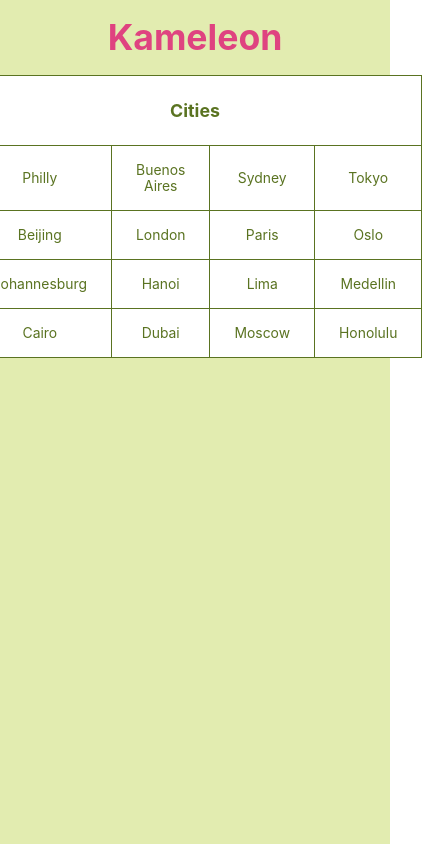
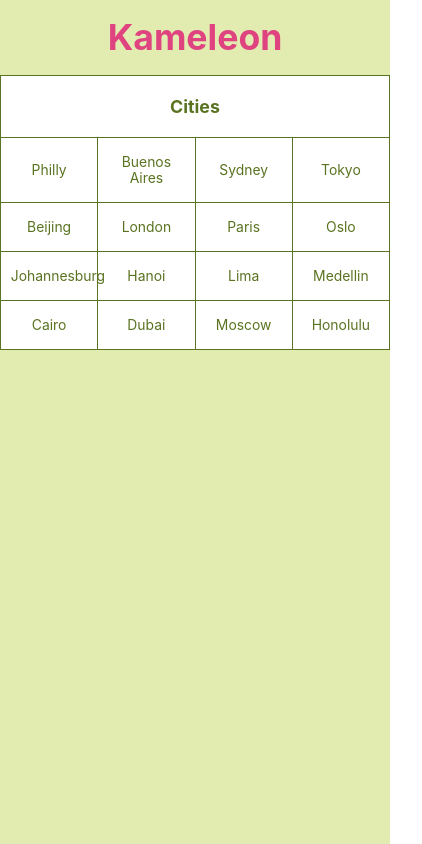
Before and after one commit to cndonovan/kameleon, a React (Create React App) app: page / in a window 390 px wide. Shown: the whole page, 422 px wide, since content can reach past the window. Built offline with nearby package versions, Linux system fonts and the light colour scheme.

Commit message:
Add some responsiveness for mobile devices

```diff
--- a/src/App.css
+++ b/src/App.css
@@ -8,10 +8,11 @@ table {
   table-layout: fixed;
   text-align: center;
   color: #5a7321;
+  width: calc(min(100vw, 700px));
 }
 
 th {
-  padding: 24px;
+  padding: 20px;
   font-size: calc(10px + 2vmin);
 }
 
@@ -23,8 +24,10 @@ td {
 }
 
 td {
-  padding: 16px 24px;
+  padding: 16px calc(min(24px, 100vw / 40));
   font-size: calc(10px + 1vmin);
+  max-width: calc(100vw / 8);
+  word-break: normal;
 }
 
 /**
```
